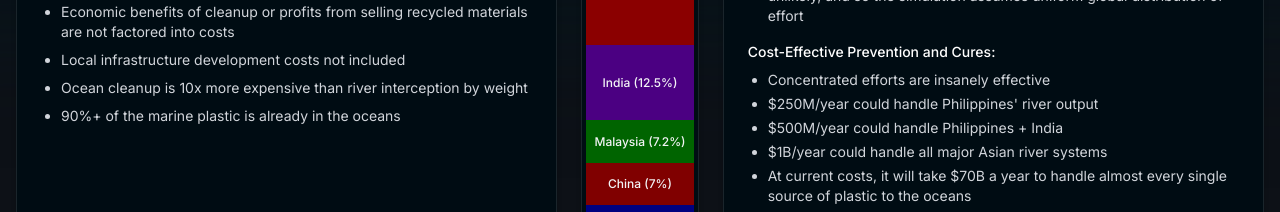
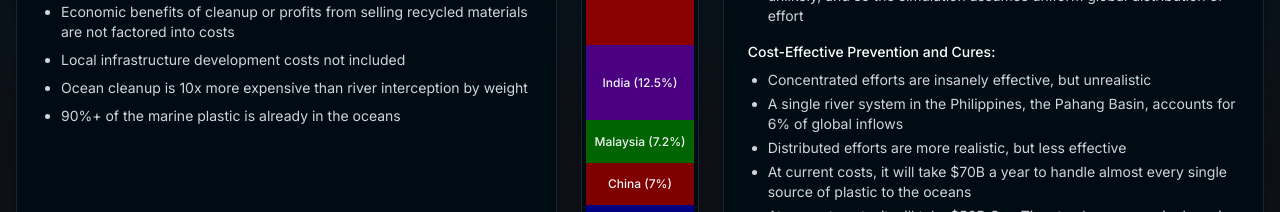
Before and after one commit to subashc2023/ocean-cleanup-simulator, a Next.js app: page / in a window 1280 px wide. Shown: the part 1021-1233 px from the top of the page. Built offline with nearby package versions, Linux system fonts and the light colour scheme; no server answers.

Commit message:
Update ConclusionsPanel.tsx

```diff
--- a/src/components/simulator/ConclusionsPanel.tsx
+++ b/src/components/simulator/ConclusionsPanel.tsx
@@ -16,10 +16,9 @@ export const ConclusionsPanel = () => (
         <div>
           <h4 className="text-white font-medium mb-2">Cost-Effective Prevention and Cures:</h4>
           <ul className="list-disc pl-5 space-y-1">
-            <li>Concentrated efforts are insanely effective</li>
-            <li>$250M/year could handle Philippines' river output</li>
-            <li>$500M/year could handle Philippines + India</li>
-            <li>$1B/year could handle all major Asian river systems</li>
+            <li>Concentrated efforts are insanely effective, but unrealistic</li>
+            <li>A single river system in the Philippines, the Pahang Basin,  accounts for 6% of global inflows</li>
+            <li>Distributed efforts are more realistic, but less effective</li>
             <li>At current costs, it will take $70B a year to handle almost every single source of plastic to the oceans</li>
             <li>At current costs, it will take $50B One Time to clean every single major garbage patch</li>
             <li>At current costs, it will take $1.5-3 Trillion to clean every single piece of plastic in the ocean</li>
```
